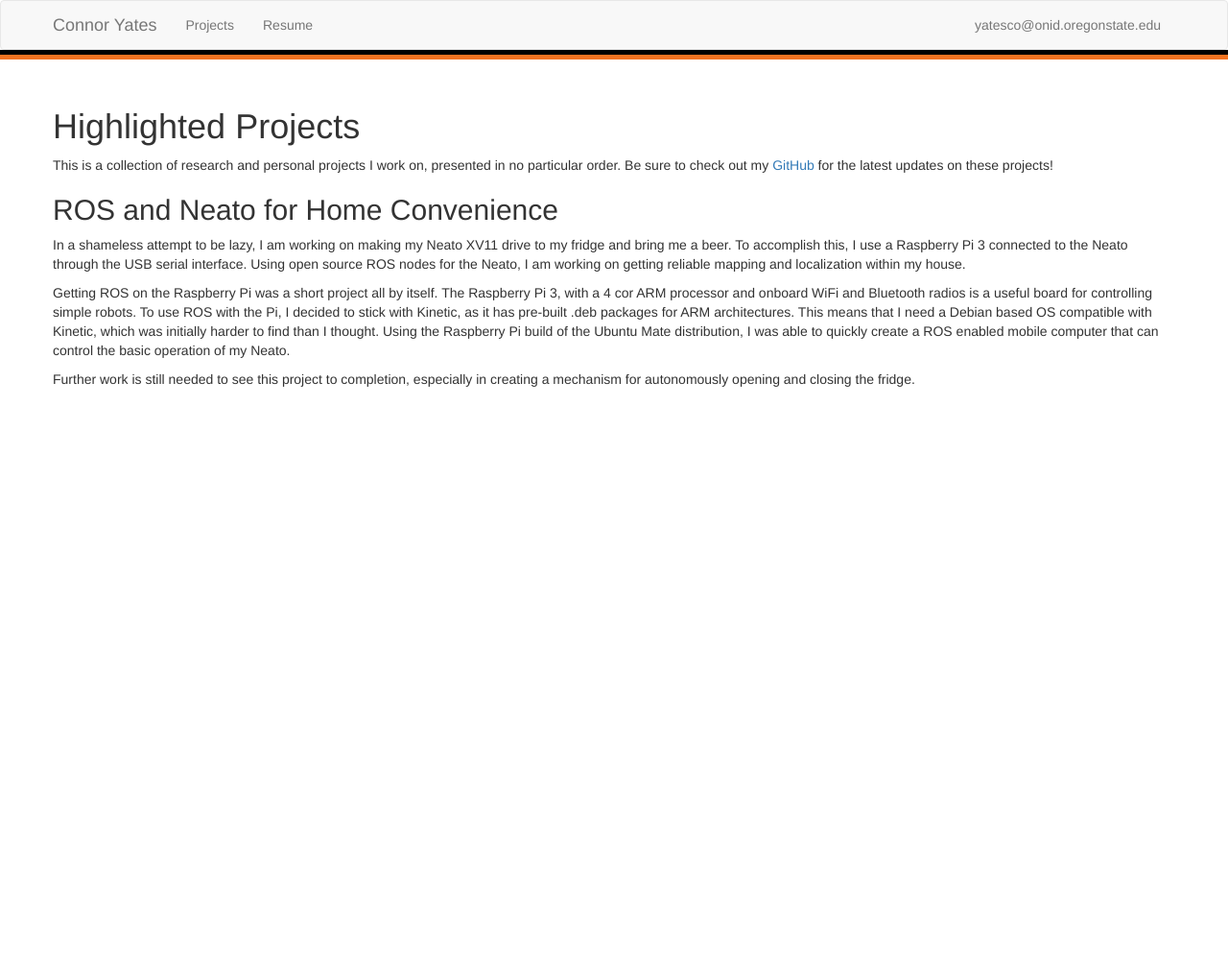
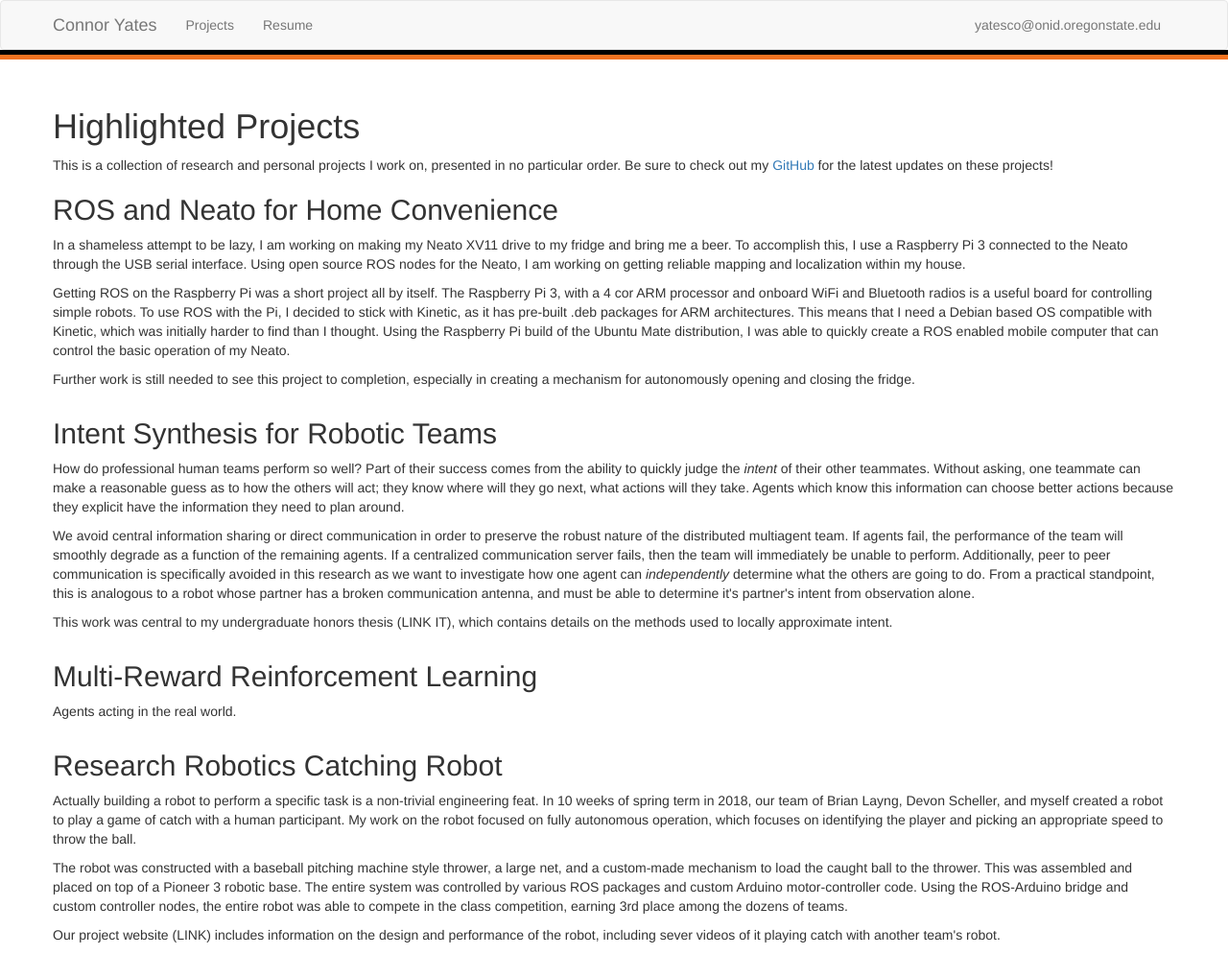
Before and after one commit to curbsy/ResumeWebsite, a plain HTML site: page projects.html in a window 1280 px wide. Shown: the whole page at 96% size. Before the commit the page ends 800 px from the top, so only its background shows below. Drawn offline with Linux system fonts and the light colour scheme.

Commit message:
Adding text from the projects of the last year

```diff
--- a/projects.html
+++ b/projects.html
@@ -71,6 +71,40 @@
                 Further work is still needed to see this project to completion, especially in creating a mechanism for autonomously opening and closing the fridge.
                 </p>
                 </div>
+                <div class="col-sm-12">
+                <h2>Intent Synthesis for Robotic Teams</h2>
+                <p>
+				How do professional human teams perform so well? Part of their success comes from the ability to quickly judge the <em>intent</em> of their other teammates. Without asking, one teammate can make a reasonable guess as to how the others will act; they know where will they go next, what actions will they take. Agents which know this information can choose better actions because they explicit have the information they need to plan around.
+                </p>
+                <p>
+				We avoid central information sharing or direct communication in order to preserve the robust nature of the distributed multiagent team. If agents fail, the performance of the team will smoothly degrade as a function of the remaining agents. If a centralized communication server fails, then the team will immediately be unable to perform. Additionally, peer to peer communication is specifically avoided in this research as we want to investigate how one agent can <em>independently</em> determine what the others are going to do. From a practical standpoint, this is analogous to a robot whose partner has a broken communication antenna, and must be able to determine it's partner's intent from observation alone.
+                </p>
+                <p>
+				This work was central to my undergraduate honors thesis (LINK IT), which contains details on the methods used to locally approximate intent.
+                </p>
+                </div>
+                <div class="col-sm-12">
+                <h2>Multi-Reward Reinforcement Learning</h2>
+                <p>
+				Agents acting in the real world.
+                </p>
+                <p>
+                </p>
+                <p>
+                </p>
+                </div>
+                <div class="col-sm-12">
+                <h2>Research Robotics Catching Robot</h2>
+                <p>
+				Actually building a robot to perform a specific task is a non-trivial engineering feat. In 10 weeks of spring term in 2018, our team of Brian Layng, Devon Scheller, and myself created a robot to play a game of catch with a human participant. My work on the robot focused on fully autonomous operation, which focuses on identifying the player and picking an appropriate speed to throw the ball.
+                </p>
+                <p>
+				The robot was constructed with a baseball pitching machine style thrower, a large net, and a custom-made mechanism to load the caught ball to the thrower. This was assembled and placed on top of a Pioneer 3 robotic base. The entire system was controlled by various ROS packages and custom Arduino motor-controller code. Using the ROS-Arduino bridge and custom controller nodes, the entire robot was able to compete in the class competition, earning 3rd place among the dozens of teams.
+                </p>
+                <p>
+				Our project website (LINK) includes information on the design and performance of the robot, including sever videos of it playing catch with another team's robot.
+                </p>
+                </div>
             </div>
 		</div>
 	</body>
```
